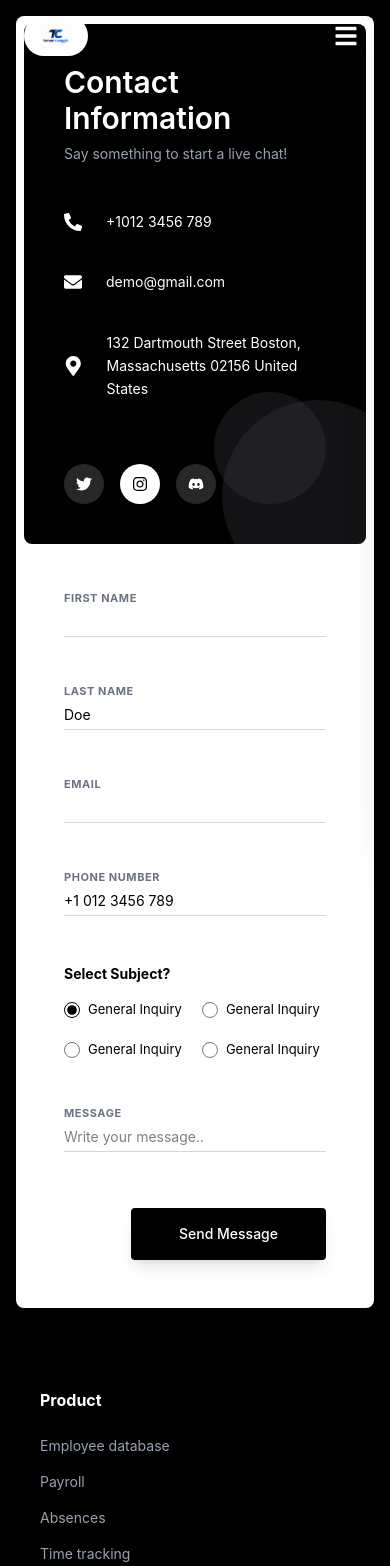
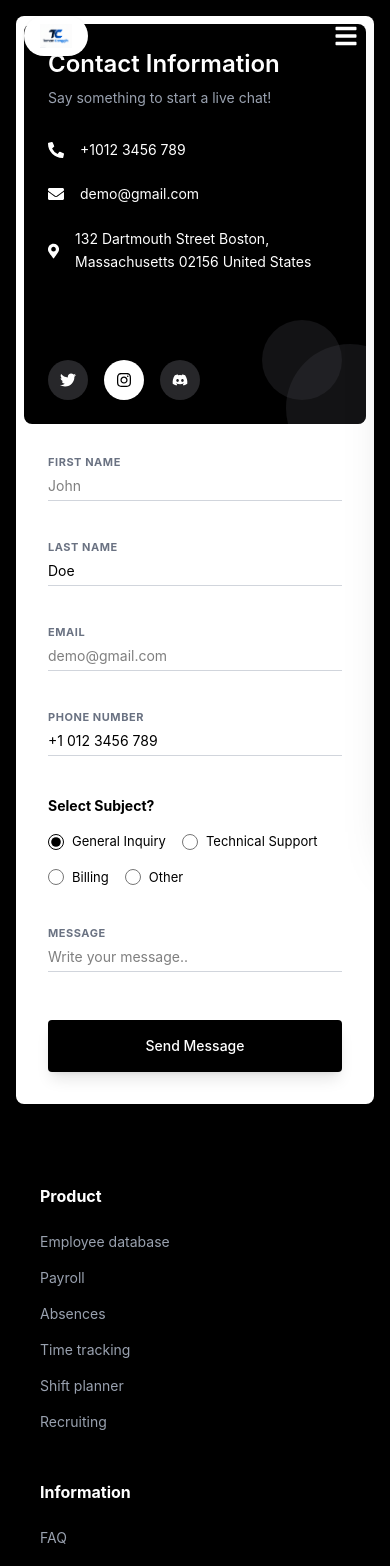
Before and after one commit to dimasvso/Company-Profile-Teman-Canggih, a React (Vite) app: page /contact in a window 390 px wide. Shown: the top 1566 px of the page. Built offline with nearby package versions, Linux system fonts and the light colour scheme.

Commit message:
feat: Responsif Contact Page

```diff
--- a/src/pages/Contact.jsx
+++ b/src/pages/Contact.jsx
@@ -3,37 +3,37 @@ import { FaPhoneAlt, FaEnvelope, FaMapMarkerAlt, FaTwitter, FaInstagram, FaDisco
 
 const Contact = () => {
   return (
-
-        <div className="min-h-screen bg-black flex items-center justify-center p-4 font-sans">
+    <div className="min-h-screen bg-black flex items-center justify-center p-4 md:p-10 font-sans">
       <div className="bg-white rounded-lg shadow-xl flex flex-col md:flex-row w-full max-w-6xl overflow-hidden p-2">
 
         {/* Bagian Kiri: Informasi Kontak */}
-            <div className="bg-black text-white p-10 md:w-[40%] rounded-lg relative overflow-hidden flex flex-col justify-between">
-              <div>
-                <h2 className="text-3xl font-semibold mb-2">Contact Information</h2>
-                <p className="text-gray-400 text-sm mb-12">Say something to start a live chat!</p>
+        {/* Penyesuaian: Mengurangi padding di mobile (p-6) dan tetap p-10 di desktop */}
+        <div className="bg-black text-white p-6 md:p-10 md:w-[40%] rounded-lg relative overflow-hidden flex flex-col justify-between min-h-[400px] md:min-h-full">
+          <div className="relative z-10">
+            <h2 className="text-2xl md:text-3xl font-semibold mb-2">Contact Information</h2>
+            <p className="text-gray-400 text-sm mb-8 md:mb-12">Say something to start a live chat!</p>
 
-                <div className="space-y-10">
-                  <div className="flex items-center gap-6">
-                    <FaPhoneAlt className="text-lg" />
+            <div className="space-y-6 md:space-y-10">
+              <div className="flex items-center gap-4 md:gap-6">
+                <FaPhoneAlt className="text-base md:text-lg" />
                 <span className="text-sm">+1012 3456 789</span>
               </div>
-                  <div className="flex items-center gap-6">
-                    <FaEnvelope className="text-lg" />
+              <div className="flex items-center gap-4 md:gap-6">
+                <FaEnvelope className="text-base md:text-lg" />
                 <span className="text-sm">demo@gmail.com</span>
               </div>
-                  <div className="flex items-center gap-6">
-                    <FaMapMarkerAlt className="text-xl" />
+              <div className="flex items-center gap-4 md:gap-6">
+                <FaMapMarkerAlt className="text-lg md:text-xl" />
                 <span className="text-sm leading-relaxed">
-                      132 Dartmouth Street Boston, <br />
+                  132 Dartmouth Street Boston, <br className="hidden md:block" />
                   Massachusetts 02156 United States
                 </span>
               </div>
             </div>
           </div>
 
-              {/* Social Media & Dekorasi Lingkaran */}
-              <div className="mt-16 flex gap-4 relative z-10">
+          {/* Social Media */}
+          <div className="mt-12 md:mt-16 flex gap-4 relative z-10">
             <div className="p-3 bg-zinc-800 rounded-full hover:bg-[#1DA1F2] transition-all cursor-pointer">
               <FaTwitter size={16} />
             </div>
@@ -45,14 +45,15 @@ const Contact = () => {
             </div>
           </div>
 
-              {/* Elemen Dekoratif Lingkaran di Pojok */}
-              <div className="absolute -bottom-12 -right-12 w-48 h-48 bg-zinc-800 rounded-full opacity-50"></div>
-              <div className="absolute bottom-10 right-10 w-28 h-28 bg-zinc-700 rounded-full opacity-30"></div>
+          {/* Elemen Dekoratif Lingkaran */}
+          {/* Penyesuaian: Mengatur ukuran lingkaran agar tidak menutupi teks di mobile */}
+          <div className="absolute -bottom-12 -right-12 w-32 h-32 md:w-48 md:h-48 bg-zinc-800 rounded-full opacity-50"></div>
+          <div className="absolute bottom-6 right-6 md:bottom-10 md:right-10 w-20 h-20 md:w-28 md:h-28 bg-zinc-700 rounded-full opacity-30"></div>
         </div>
 
         {/* Bagian Kanan: Form */}
-            <div className="p-10 md:w-[60%] bg-white">
-              <form className="grid grid-cols-1 md:grid-cols-2 gap-x-10 gap-y-10">
+        <div className="p-6 md:p-10 md:w-[60%] bg-white">
+          <form className="grid grid-cols-1 md:grid-cols-2 gap-x-10 gap-y-8 md:gap-y-10">
 
             {/* First Name */}
             <div className="group relative border-b border-gray-300 focus-within:border-black transition-all">
@@ -60,7 +61,7 @@ const Contact = () => {
               <input
                 type="text"
                 className="w-full py-1 outline-none text-sm bg-transparent"
-                    placeholder=" "
+                placeholder="John"
               />
             </div>
 
@@ -80,6 +81,7 @@ const Contact = () => {
               <input
                 type="email"
                 className="w-full py-1 outline-none text-sm bg-transparent"
+                placeholder="demo@gmail.com"
               />
             </div>
 
@@ -96,8 +98,8 @@ const Contact = () => {
             {/* Subject Selection */}
             <div className="md:col-span-2 mt-2">
               <p className="font-bold text-sm mb-4">Select Subject?</p>
-                  <div className="flex flex-wrap gap-5">
-                    {['General Inquiry', 'General Inquiry', 'General Inquiry', 'General Inquiry'].map((item, idx) => (
+              <div className="flex flex-wrap gap-4 md:gap-5">
+                {['General Inquiry', 'Technical Support', 'Billing', 'Other'].map((item, idx) => (
                   <label key={idx} className="flex items-center gap-2 cursor-pointer text-[13px]">
                     <input
                       type="radio"
@@ -122,10 +124,11 @@ const Contact = () => {
             </div>
 
             {/* Submit Button */}
+            {/* Penyesuaian: Tombol full width di mobile, auto di desktop */}
             <div className="md:col-span-2 flex justify-end mt-4">
               <button
                 type="submit"
-                    className="bg-black cursor-pointer text-white px-12 py-4 rounded shadow-lg hover:bg-zinc-800 transition-all text-sm font-medium"
+                className="w-full md:w-auto bg-black cursor-pointer text-white px-12 py-4 rounded shadow-lg hover:bg-zinc-800 transition-all text-sm font-medium"
               >
                 Send Message
               </button>
```
Lines whose indentation alone changed are shown as unchanged.
